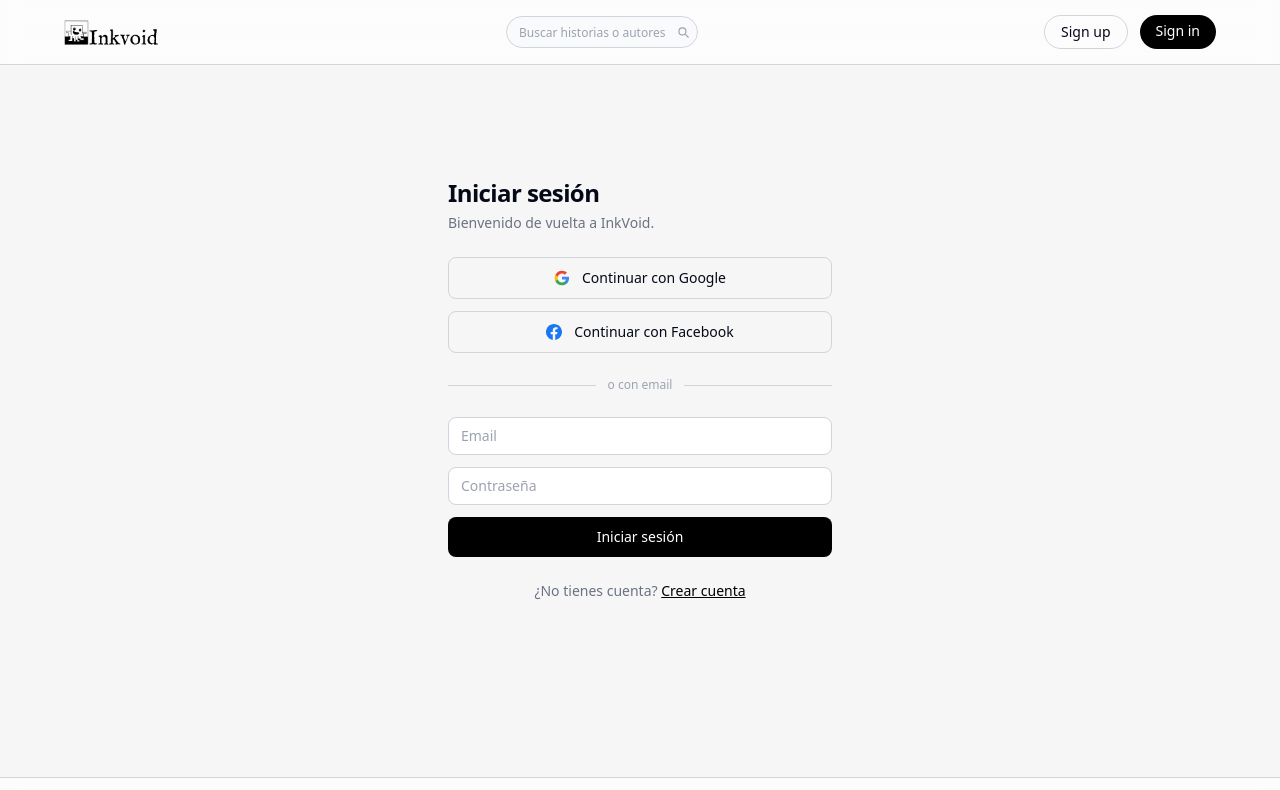
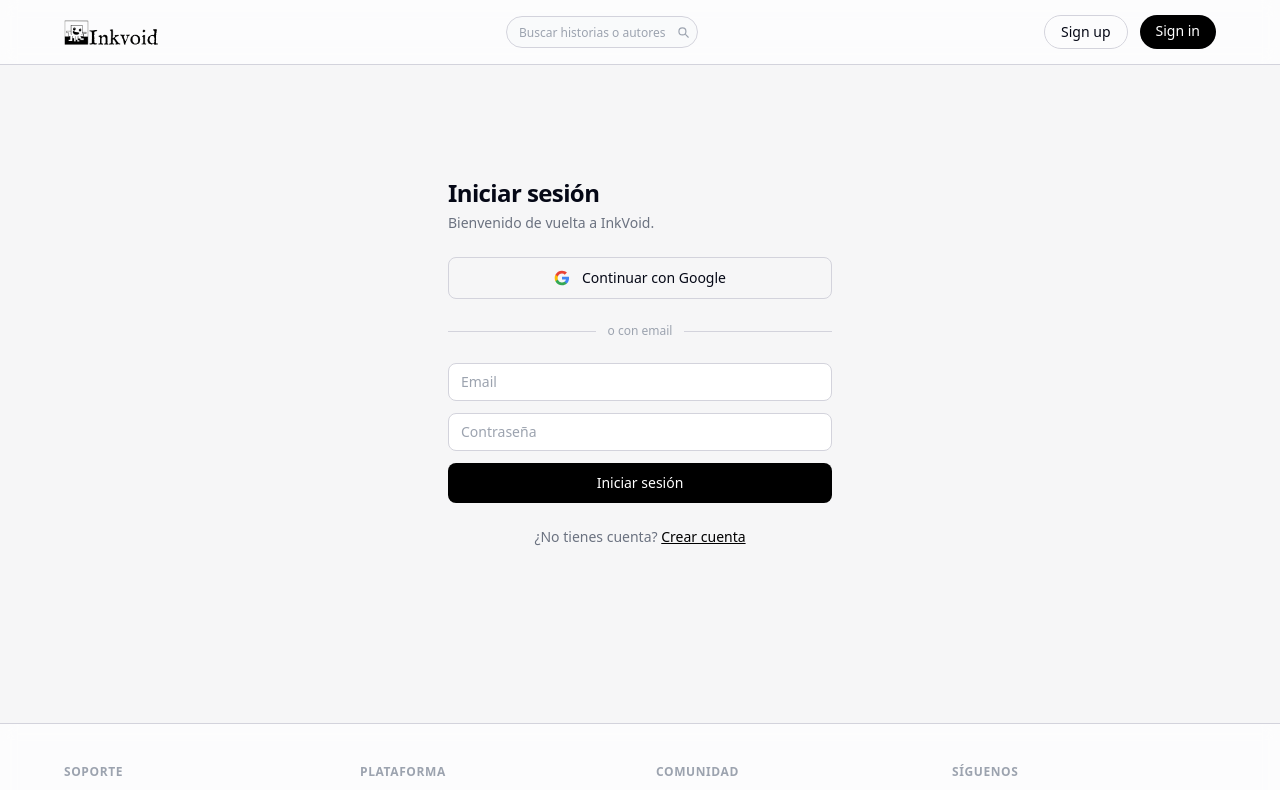
Before and after one commit to AsdrubalV/inkvoid, a Next.js app: page /login in a window 1280 px wide. Shown: the top 790 px of the page. Built offline with nearby package versions, Linux system fonts and the light colour scheme; no server answers.

Commit message:
feat: actualización de páginas y componentes

```diff
--- a/src/app/login/page.tsx
+++ b/src/app/login/page.tsx
@@ -12,7 +12,6 @@ export default function LoginPage() {
   const [password, setPassword] = useState("");
   const [loading, setLoading] = useState(false);
   const [loadingGoogle, setLoadingGoogle] = useState(false);
-  const [loadingFacebook, setLoadingFacebook] = useState(false);
   const [error, setError] = useState("");
 
   async function signIn(e: React.FormEvent) {
@@ -43,14 +42,6 @@ export default function LoginPage() {
     });
   }
 
-  async function signInWithFacebook() {
-    setLoadingFacebook(true);
-    await supabase.auth.signInWithOAuth({
-      provider: "facebook",
-      options: { redirectTo: "https://inkvoid.ink/auth/callback" },
-    });
-  }
-
   return (
     <div className="flex justify-center py-20">
       <div className="w-full max-w-sm space-y-6">
@@ -59,8 +50,6 @@ export default function LoginPage() {
           <p className="text-sm text-gray-500">Bienvenido de vuelta a InkVoid.</p>
         </div>
 
-        {/* OAuth */}
-        <div className="space-y-3">
         <button
           onClick={signInWithGoogle}
           disabled={loadingGoogle}
@@ -74,18 +63,6 @@ export default function LoginPage() {
           </svg>
           {loadingGoogle ? "Redirigiendo..." : "Continuar con Google"}
         </button>
-
-          <button
-            onClick={signInWithFacebook}
-            disabled={loadingFacebook}
-            className="flex items-center justify-center gap-3 w-full rounded-lg border border-border px-4 py-2.5 text-sm font-medium hover:bg-gray-50 transition disabled:opacity-60"
-          >
-            <svg viewBox="0 0 24 24" className="h-4 w-4 text-[#1877F2]" fill="currentColor">
-              <path d="M24 12.073c0-6.627-5.373-12-12-12s-12 5.373-12 12c0 5.99 4.388 10.954 10.125 11.854v-8.385H7.078v-3.47h3.047V9.43c0-3.007 1.792-4.669 4.533-4.669 1.312 0 2.686.235 2.686.235v2.953H15.83c-1.491 0-1.956.925-1.956 1.874v2.25h3.328l-.532 3.47h-2.796v8.385C19.612 23.027 24 18.062 24 12.073z"/>
-            </svg>
-            {loadingFacebook ? "Redirigiendo..." : "Continuar con Facebook"}
-          </button>
-        </div>
 
         <div className="flex items-center gap-3">
           <div className="flex-1 h-px bg-border" />
```
Lines whose indentation alone changed are shown as unchanged.
